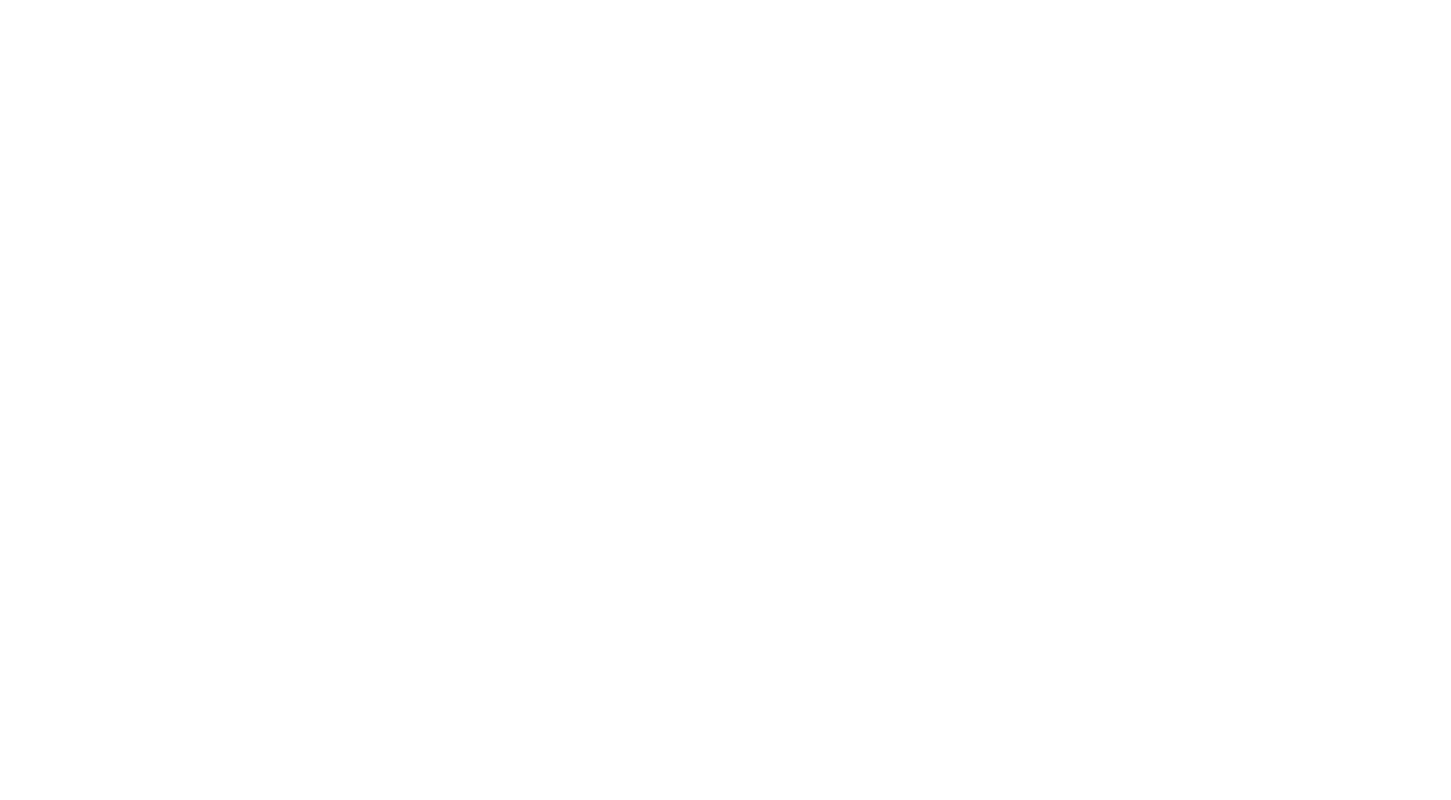
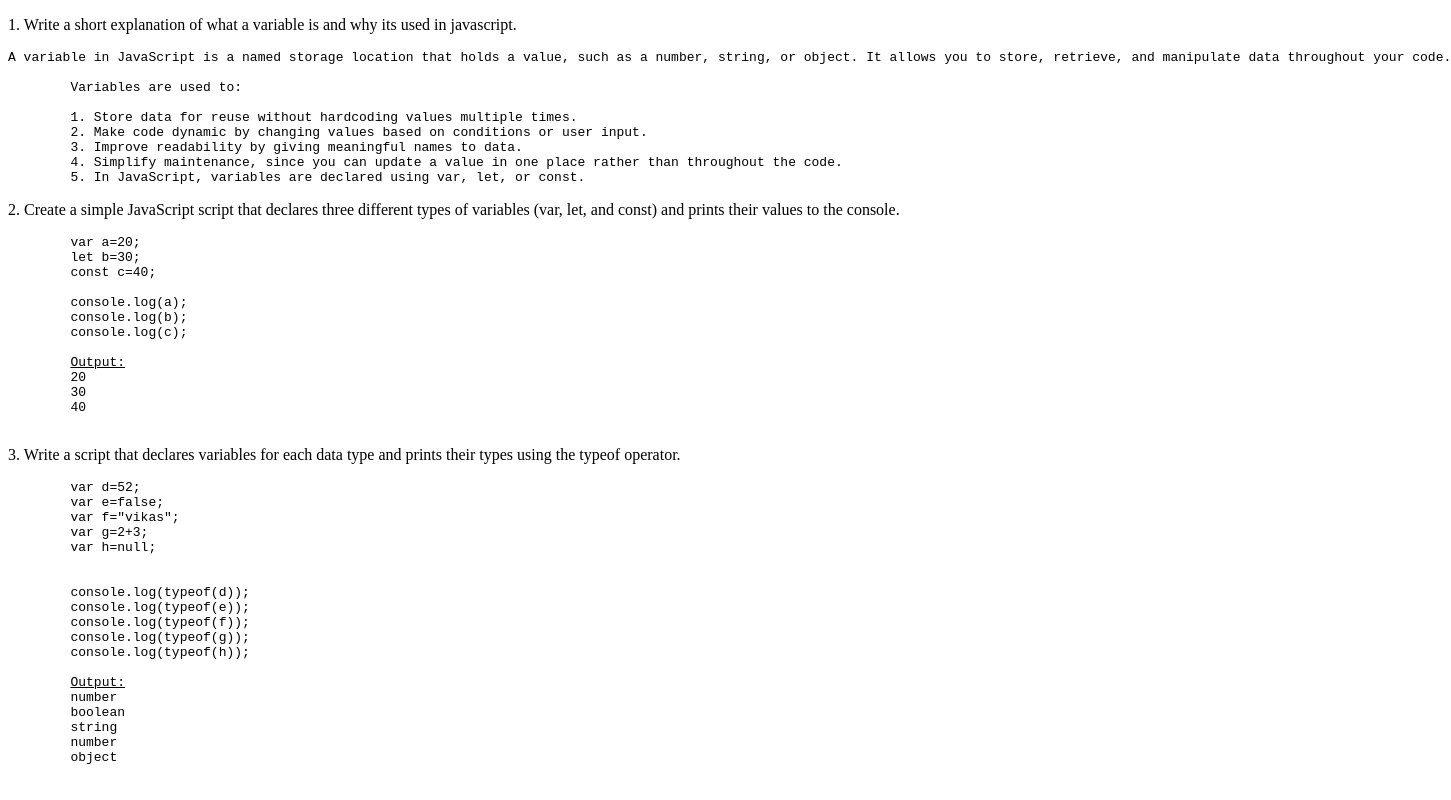
Before and after one commit to SaiVikasReddyy/Js-tasks, a plain HTML site: page Day2js variables.html in a window 1280 px wide. Shown: the whole page, 1451 px wide, since content can reach past the window. Drawn offline with Linux system fonts and the light colour scheme.

Commit message:
variables

```diff
--- a/Day2js variables.html
+++ b/Day2js variables.html
@@ -6,8 +6,58 @@
     <title>Document</title>
 </head>
 <body>
+    <p>1. Write a short explanation of what a variable is and why its used in javascript. </p>
+
+    <pre>A variable in JavaScript is a named storage location that holds a value, such as a number, string, or object. It allows you to store, retrieve, and manipulate data throughout your code.
+
+        Variables are used to:
+
+        1. Store data for reuse without hardcoding values multiple times.
+        2. Make code dynamic by changing values based on conditions or user input.
+        3. Improve readability by giving meaningful names to data.
+        4. Simplify maintenance, since you can update a value in one place rather than throughout the code.
+        5. In JavaScript, variables are declared using var, let, or const.</pre>
+
+    <p>2. Create a simple JavaScript script that declares three different types of variables (var, let, and const) and prints their values to the console. </p>
+
+    <pre>
+        var a=20;
+        let b=30;
+        const c=40;
+
+        console.log(a);
+        console.log(b);
+        console.log(c);
+
+        <u>Output:</u>
+        20
+        30
+        40
+    </pre>
+
+    <p>3. Write a  script that declares variables for each data type and prints their types using the typeof operator.</p>
+
+    <pre>
+        var d=52;
+        var e=false;
+        var f="vikas";
+        var g=2+3;
+        var h=null;
 
 
+        console.log(typeof(d));
+        console.log(typeof(e));
+        console.log(typeof(f));
+        console.log(typeof(g));
+        console.log(typeof(h));
+
+        <u>Output:</u>
+        number
+        boolean
+        string
+        number
+        object
+    </pre>
     <script>
 
 
```
Also changed, not shown: Day4js operators.html (+3 -0 lines).
